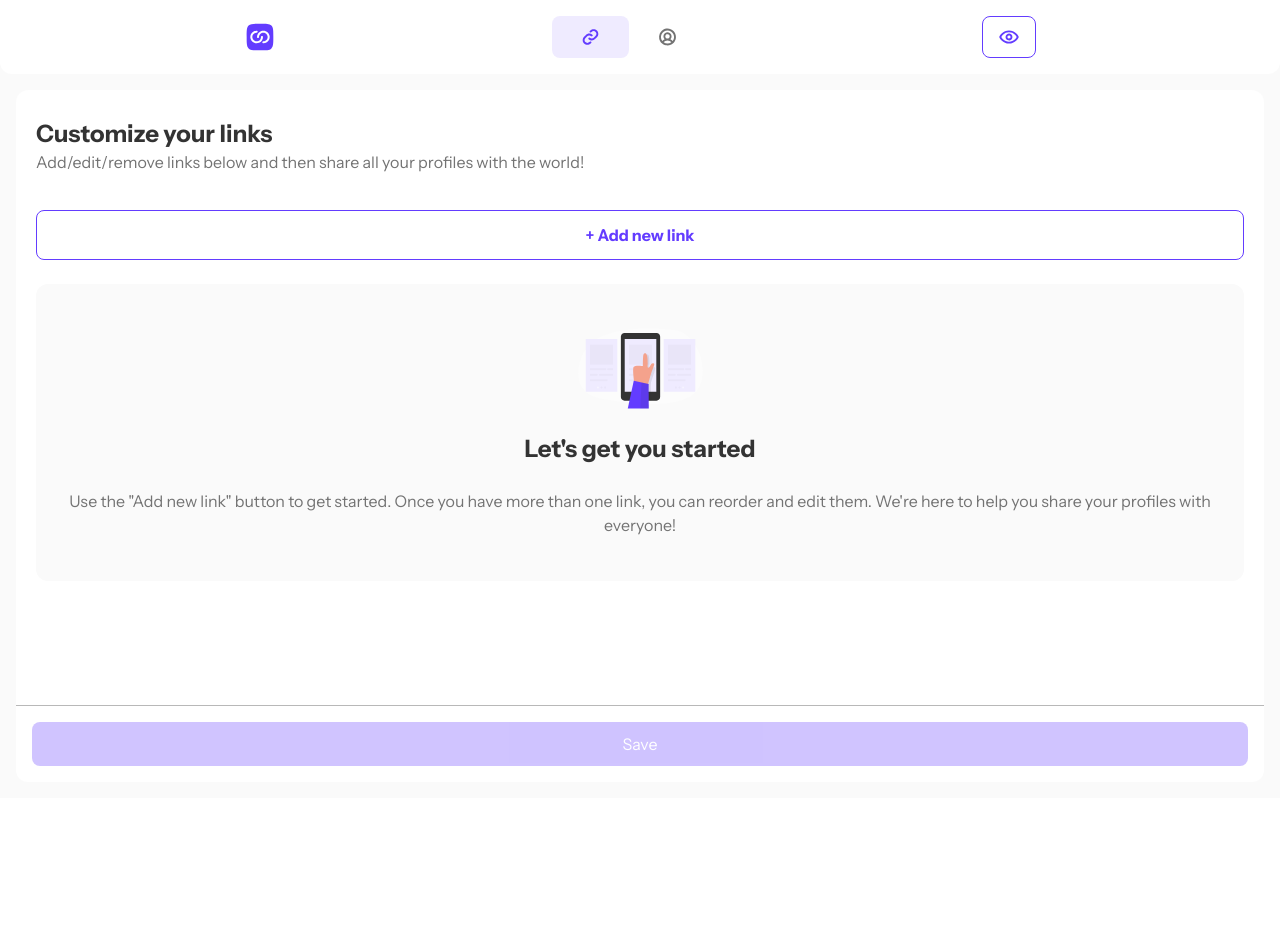
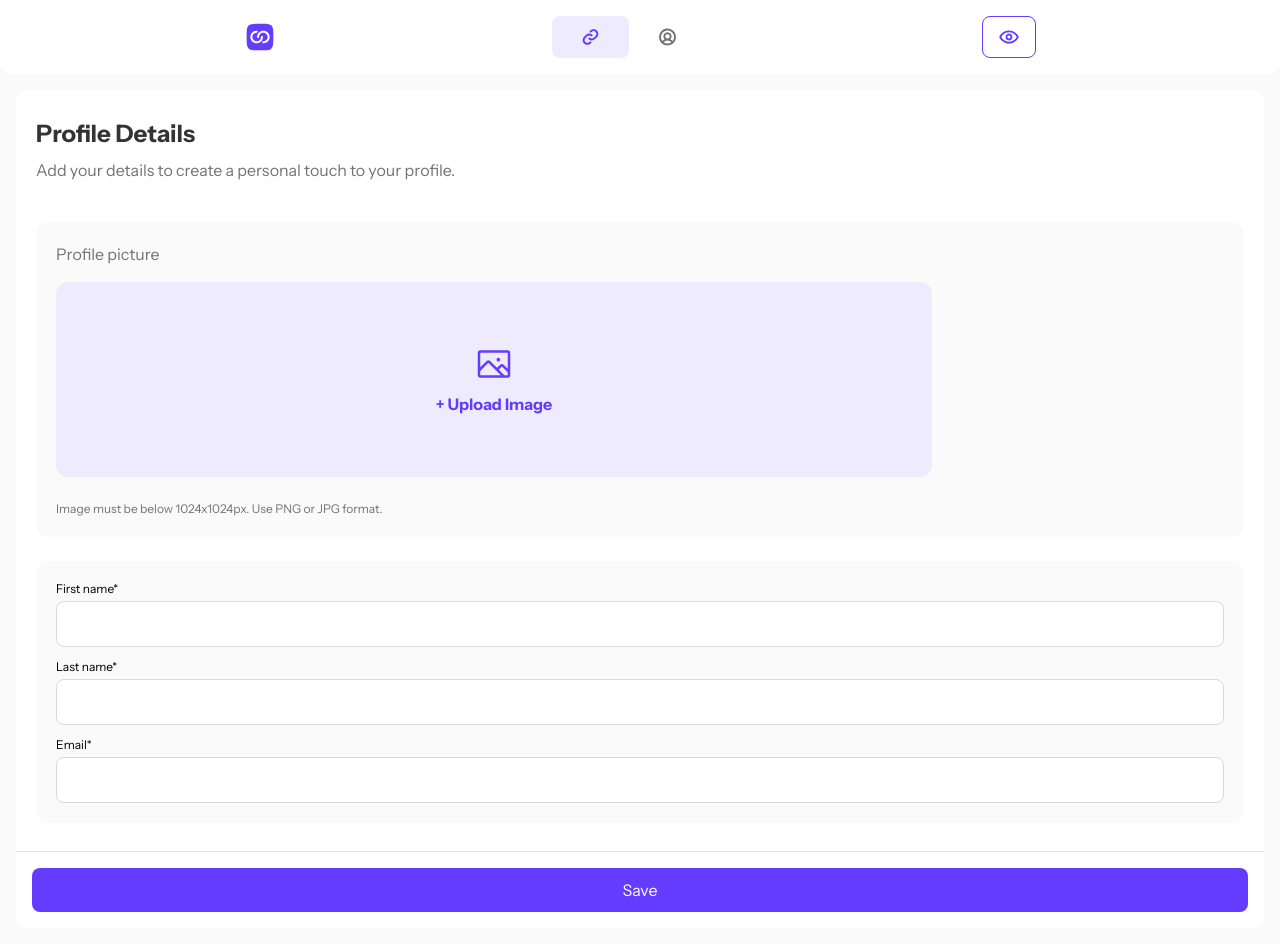
Before and after one commit to yfaheid/link-sharing-app, a React (Vite) app: page / in a window 1280 px wide. Before the commit the page ends 800 px from the top, so only its background shows below. Built offline with nearby package versions, Linux system fonts and the light colour scheme.

Commit message:
Add profile details component

```diff
--- a/src/App.jsx
+++ b/src/App.jsx
@@ -1,11 +1,12 @@
 import Header from "./Header";
 import Body from "./Body";
+import Details from "./Details";
 
 export default function App() {
   return (
     <div className="bg-lighter-gray font-instrument">
       <Header />
-      <Body />
+      <Details />
     </div>
   );
 }
--- a/src/Body.jsx
+++ b/src/Body.jsx
@@ -33,7 +33,8 @@
 
   return (
     <div className="p-4">
-      <div className="bg-white min-h-77v py-7 px-5 rounded-tr-xl rounded-tl-xl border-opacity-50 border-b border-gray">
+      <div className="bg-white min-h-77v py-7 px-5 rounded-tr-xl rounded-tl-xl border-opacity-20 border-b border-gray">
+        <div className="grid gap-2">
           <h1 className="text-2xl font-bold text-dark-gray">
             Customize your links
           </h1>
@@ -67,11 +68,12 @@
                   </h2>
                   <p className="text-gray">
                     Use the "Add new link" button to get started. Once you have
-                  more than one link, you can reorder and edit them. We're here
-                  to help you share your profiles with everyone!
+                    more than one link, you can reorder and edit them. We're
+                    here to help you share your profiles with everyone!
                   </p>
                 </div>
               )}
+            </div>
           </div>
         </div>
       </div>
--- /dev/null
+++ b/src/Details.jsx
@@ -0,0 +1,65 @@
+import imageIcon from "./assets/image.svg";
+
+export default function Details() {
+  return (
+    <div className="p-4">
+      <div className="bg-white min-h-77v py-7 px-5 rounded-tr-xl rounded-tl-xl border-opacity-20 border-b border-gray">
+        <div className="grid gap-2">
+          <h1 className="text-2xl font-bold text-dark-gray">Profile Details</h1>
+          <div className="grid gap-10">
+            <p className="text-gray">
+              Add your details to create a personal touch to your profile.
+            </p>
+            <div className="grid gap-6">
+              <div className="bg-lighter-gray p-5 grid gap-4 rounded-xl">
+                <h2 className="text-gray text-base">Profile picture</h2>
+                <div className="grid gap-6">
+                  <div className="bg-light-purple py-15 w-9/12 rounded-xl grid gap-2 justify-center">
+                    <img className="m-auto" src={imageIcon} alt="image icon" />
+                    <p className="text-dark-purple font-bold">+ Upload Image</p>
+                  </div>
+                  <p className="text-gray text-xs">
+                    Image must be below 1024x1024px. Use PNG or JPG format.
+                  </p>
+                </div>
+              </div>
+              <div className="bg-lighter-gray p-5 grid gap-4 rounded-xl">
+                <div className="grid gap-3">
+                  <label className="text-xs grid gap-1" htmlFor="first-name">
+                    First name*
+                    <input
+                      className="border-light-gray border text-base rounded-lg p-2.5"
+                      id="first-name"
+                      type="text"
+                    />
+                  </label>
+                  <label className="text-xs grid gap-1" htmlFor="last-name">
+                    Last name*
+                    <input
+                      className="border-light-gray border text-base rounded-lg p-2.5"
+                      id="last-name"
+                      type="text"
+                    />
+                  </label>
+                  <label className="text-xs grid gap-1" htmlFor="first-name">
+                    Email*
+                    <input
+                      className="border-light-gray border text-base rounded-lg p-2.5"
+                      id="email"
+                      type="email"
+                    />
+                  </label>
+                </div>
+              </div>
+            </div>
+          </div>
+        </div>
+      </div>
+      <div className="bg-white p-4 flex justify-center items-center rounded-bl-xl rounded-br-xl">
+        <button className="text-white w-full bg-dark-purple px-36 py-2.5 rounded-lg">
+          Save
+        </button>
+      </div>
+    </div>
+  );
+}
--- a/tailwind.config.js
+++ b/tailwind.config.js
@@ -16,6 +16,9 @@
       },
       fontFamily: {
         instrument: ["'Instrument Sans', sans-serif"],
+      },
+      spacing: {
+        15: "3.85rem",
       },
       minHeight: {
         "10v": "10vh",
```
Also changed, not shown: src/assets/image.svg (added). Lines whose indentation alone changed are shown as unchanged.
